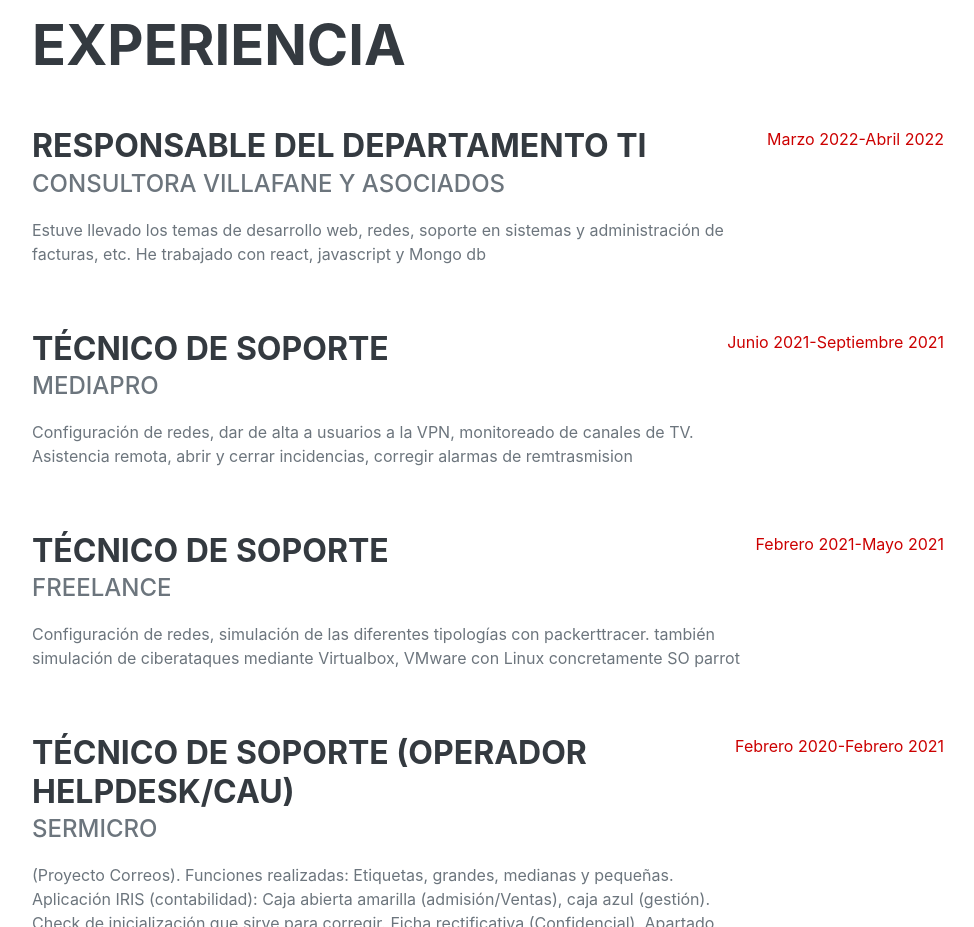
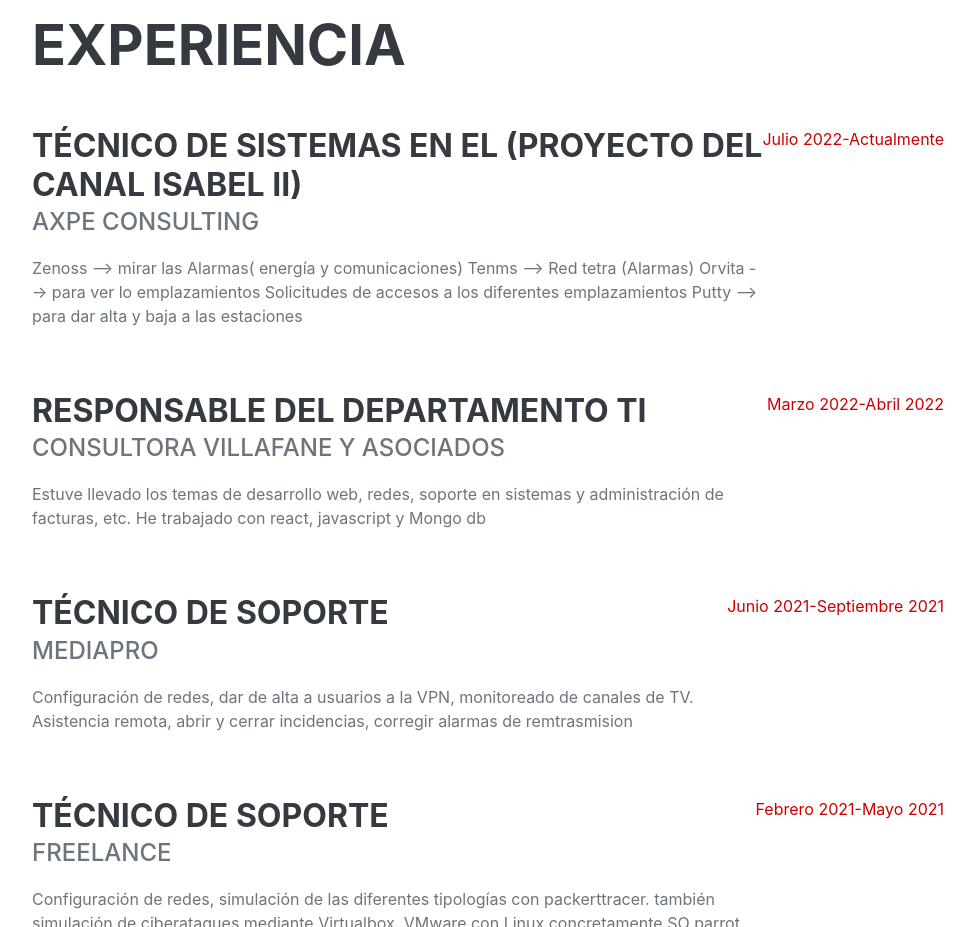
Before and after one commit to Jesusestebandiez/curriculum-online, a plain HTML site: page index.html in a window 1280 px wide. Shown: the part 2900-3827 px from the top of the page, without its empty margins (288-1262 px from the left). Drawn offline with nearby package versions, Linux system fonts and the light colour scheme; a web font is replaced by a local one.

Commit message:
Add files via upload

```diff
--- a/index.html
+++ b/index.html
@@ -177,6 +177,19 @@
         <section class="resume-section" id="experience">
             <div class="resume-section-content">
                 <h2 class="mb-5">Experiencia</h2>
+                <div class="d-flex flex-column flex-md-row justify-content-between mb-5">
+                    <div class="flex-grow-1">
+                        <h3 class="mb-0">Técnico de sistemas en el (Proyecto del Canal Isabel II)</h3>
+                        <div class="subheading mb-3">Axpe Consulting</div>
+                        <p>Zenoss --> mirar las Alarmas( energía y comunicaciones)
+                            Tenms  --> Red tetra (Alarmas)
+                            Orvita --> para ver lo emplazamientos
+                            Solicitudes de accesos a los diferentes emplazamientos
+                            Putty --> para dar alta y baja a las estaciones
+                        </p>
+                    </div>
+                    <div class="flex-shrink-0"><span lang="en" class="text-primary"> Julio 2022-Actualmente</span></div>
+                </div>
                 <div class="d-flex flex-column flex-md-row justify-content-between mb-5">
                     <div class="flex-grow-1">
                         <h3 class="mb-0">Responsable del departamento TI</h3>
```
